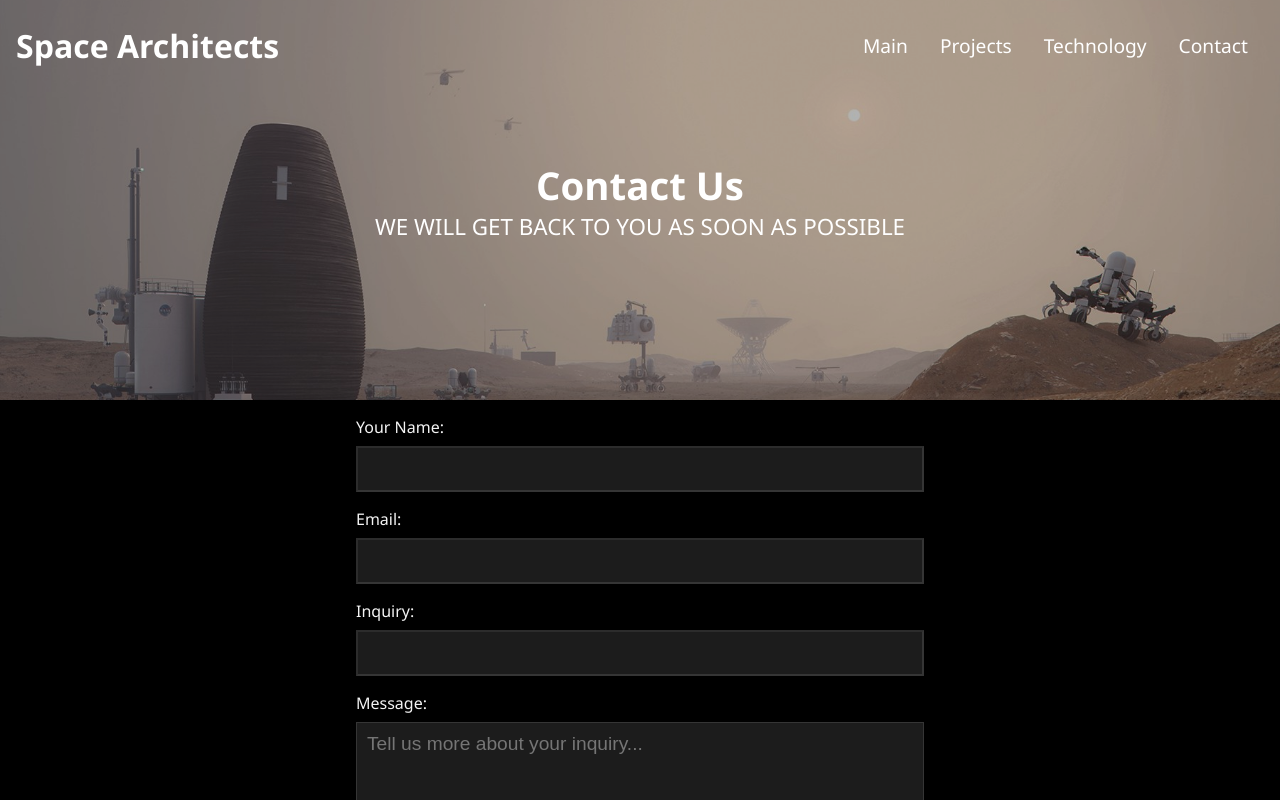
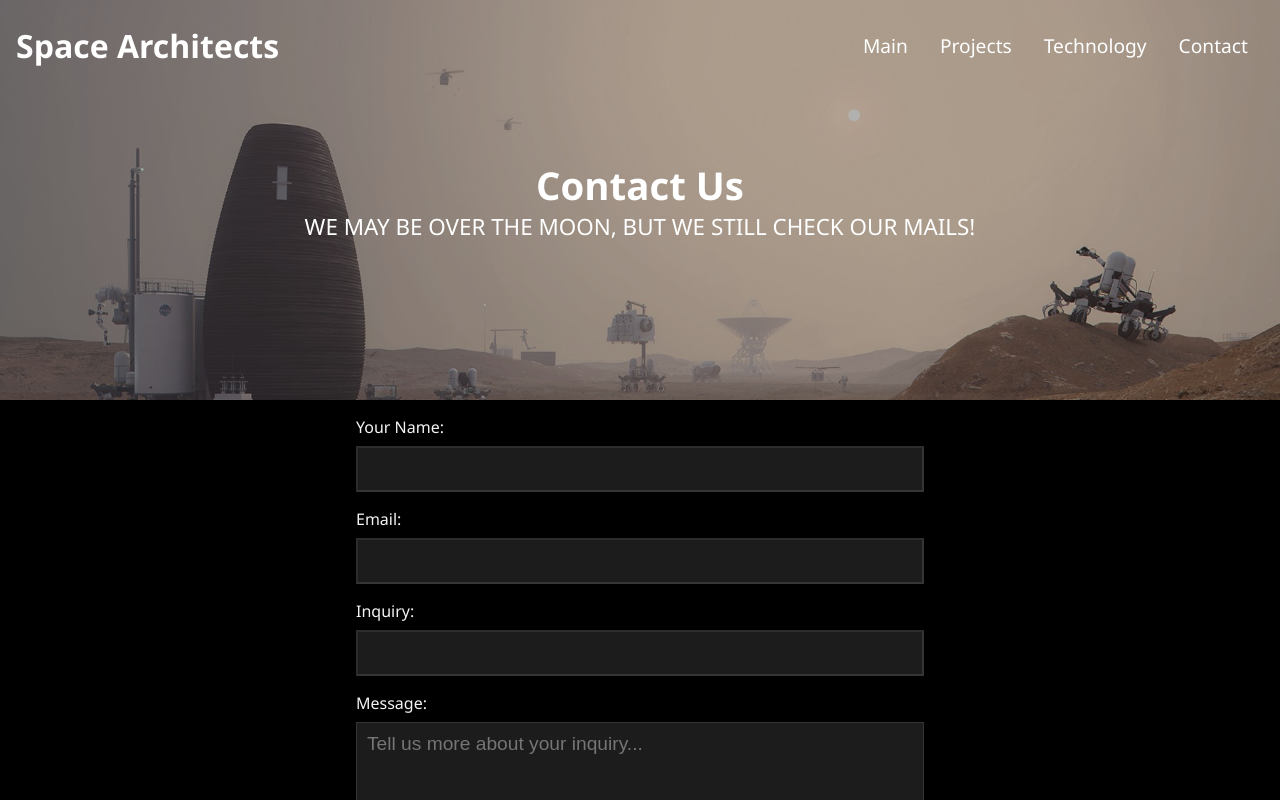
Before and after one commit to Gogoreds/reactProject, a React (Create React App) app: page /contact in a window 1280 px wide. Shown: the top 800 px of the page. Built offline with nearby package versions, Linux system fonts and the light colour scheme.

Commit message:
Routes finalized

```diff
--- a/src/routes/Contact.js
+++ b/src/routes/Contact.js
@@ -4,15 +4,17 @@ import HeroImage from '../components/HeroImage'
 import Navbar from '../components/Navbar'
 import Form from '../components/Form'
 
+
 const Contact = () => {
   return (
     <div>
         <Navbar />
-        <HeroImage heading='Contact Us' text='WE WILL GET BACK TO YOU AS SOON AS POSSIBLE'/>
+        <HeroImage heading='Contact Us' text='WE MAY BE OVER THE MOON, BUT WE STILL CHECK OUR MAILS!'/>
         <Form />
         <Footer />
     </div>
   )
 }
 
+
 export default Contact
--- a/src/routes/Main.js
+++ b/src/routes/Main.js
@@ -13,4 +13,5 @@ const Main = () => {
   )
 }
 
+
 export default Main
--- a/src/routes/Projects.js
+++ b/src/routes/Projects.js
@@ -3,6 +3,7 @@ import Navbar from '../components/Navbar'
 import ProjectsElements from '../components/Projects'
 import Footer from '../components/Footer'
 import HeroImage from '../components/HeroImage'
+
 
 const Projects = () => {
   return (
@@ -15,4 +16,5 @@ const Projects = () => {
   )
 }
 
+
 export default Projects
--- a/src/routes/Technology.js
+++ b/src/routes/Technology.js
@@ -3,6 +3,7 @@ import Navbar from '../components/Navbar'
 import HeroImage from '../components/HeroImage'
 import OurTechnology from '../components/Technology'
 import Footer from '../components/Footer'
+
 
 const Technology = () => {
   return (
@@ -15,4 +16,5 @@ const Technology = () => {
   )
 }
 
+
 export default Technology
```
